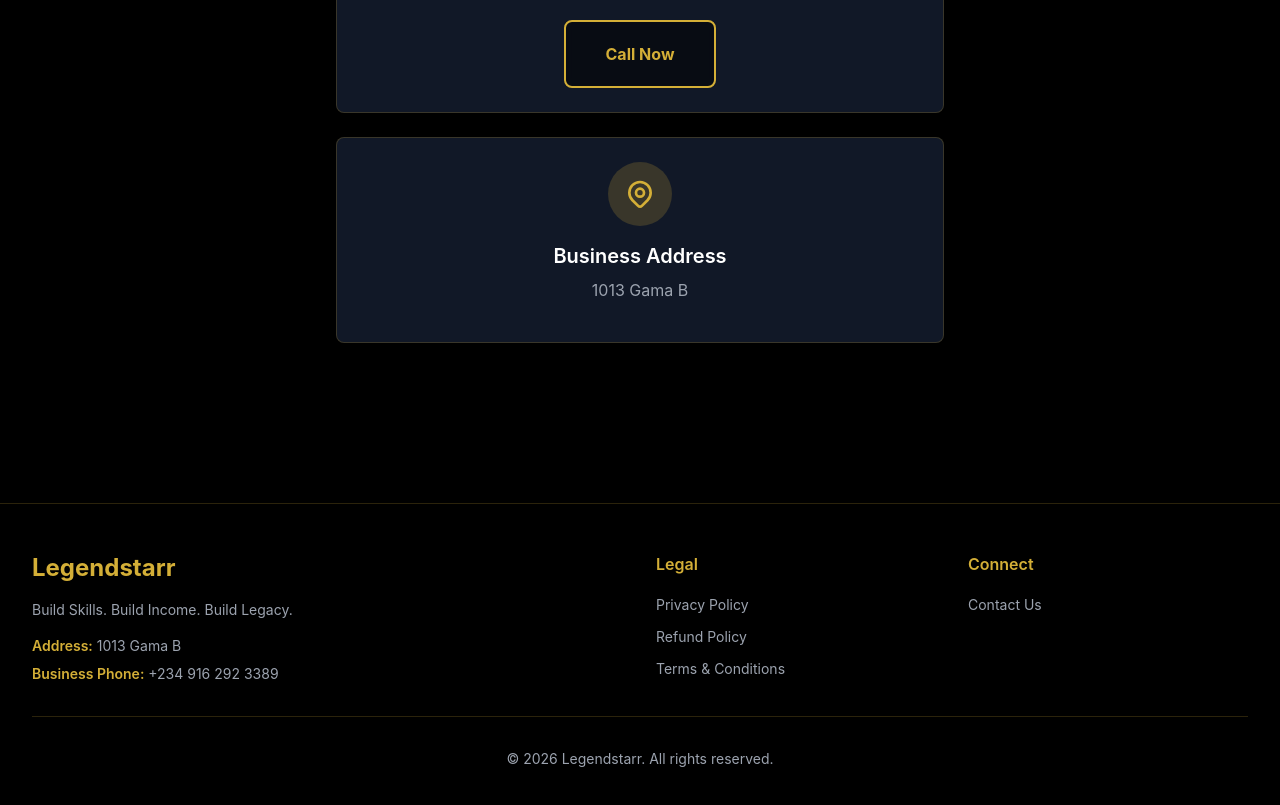
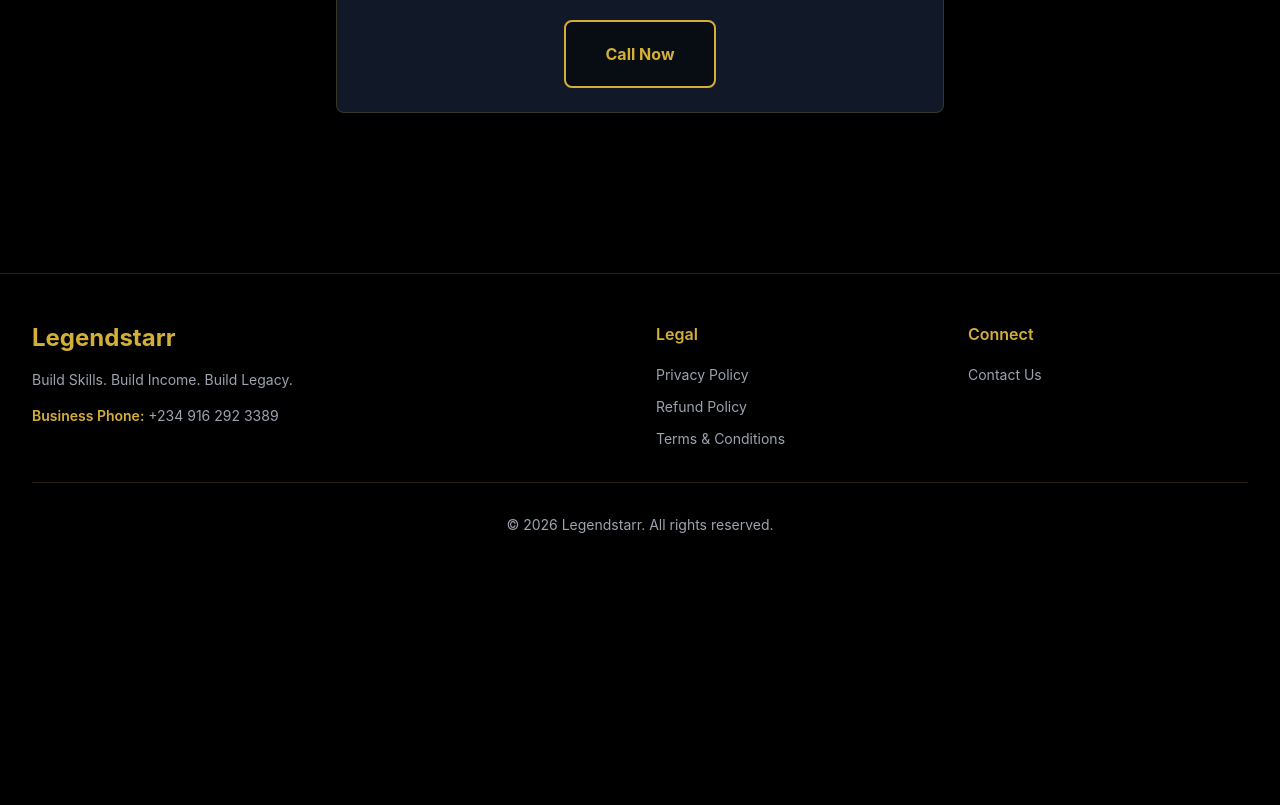
Before and after one commit to legendstarrx/legendstarr, a Next.js app: page /contact in a window 1280 px wide. Shown: the part 1380-2185 px from the top of the page. After the commit the page ends 1963 px from the top, so only its background shows below. Built offline with nearby package versions, Linux system fonts and the light colour scheme.

Commit message:
Remove business address from website for privacy

```diff
--- a/app/contact/page.tsx
+++ b/app/contact/page.tsx
@@ -123,24 +123,6 @@
               </motion.div>
             </AnimatedSection>
 
-            {/* Business Address */}
-            <AnimatedSection delay={0.5}>
-              <motion.div
-                whileHover={{ scale: 1.02 }}
-                className="bg-gray-900 border border-gold/20 rounded-lg p-6 hover:border-gold/40 transition-all"
-              >
-                <div className="flex flex-col items-center">
-                  <div className="w-16 h-16 rounded-full bg-gold/20 flex items-center justify-center mb-4">
-                    <svg className="w-8 h-8 text-gold" fill="none" stroke="currentColor" viewBox="0 0 24 24">
-                      <path strokeLinecap="round" strokeLinejoin="round" strokeWidth={2} d="M17.657 16.657L13.414 20.9a1.998 1.998 0 01-2.827 0l-4.244-4.243a8 8 0 1111.314 0z" />
-                      <path strokeLinecap="round" strokeLinejoin="round" strokeWidth={2} d="M15 11a3 3 0 11-6 0 3 3 0 016 0z" />
-                    </svg>
-                  </div>
-                  <h3 className="text-xl font-semibold text-white mb-2">Business Address</h3>
-                  <p className="text-gray-400 mb-4">1013 Gama B</p>
-                </div>
-              </motion.div>
-            </AnimatedSection>
           </div>
         </div>
       </section>
--- a/components/Footer.tsx
+++ b/components/Footer.tsx
@@ -11,9 +11,6 @@
               Build Skills. Build Income. Build Legacy.
             </p>
             <div className="space-y-2 text-sm">
-              <p className="text-gray-400">
-                <span className="text-gold font-semibold">Address:</span> 1013 Gama B
-              </p>
               <p className="text-gray-400">
                 <span className="text-gold font-semibold">Business Phone:</span>{' '}
                 <a href="tel:+2349162923389" className="hover:text-gold transition-colors">
```
